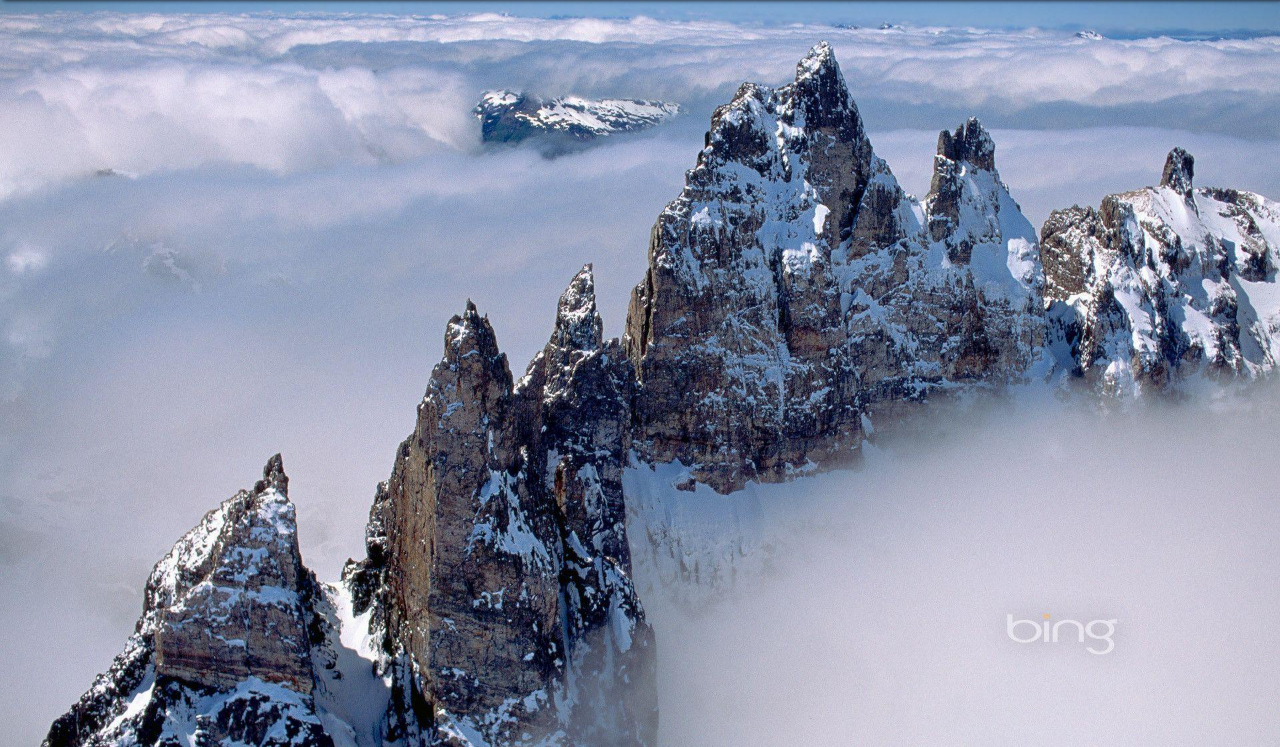
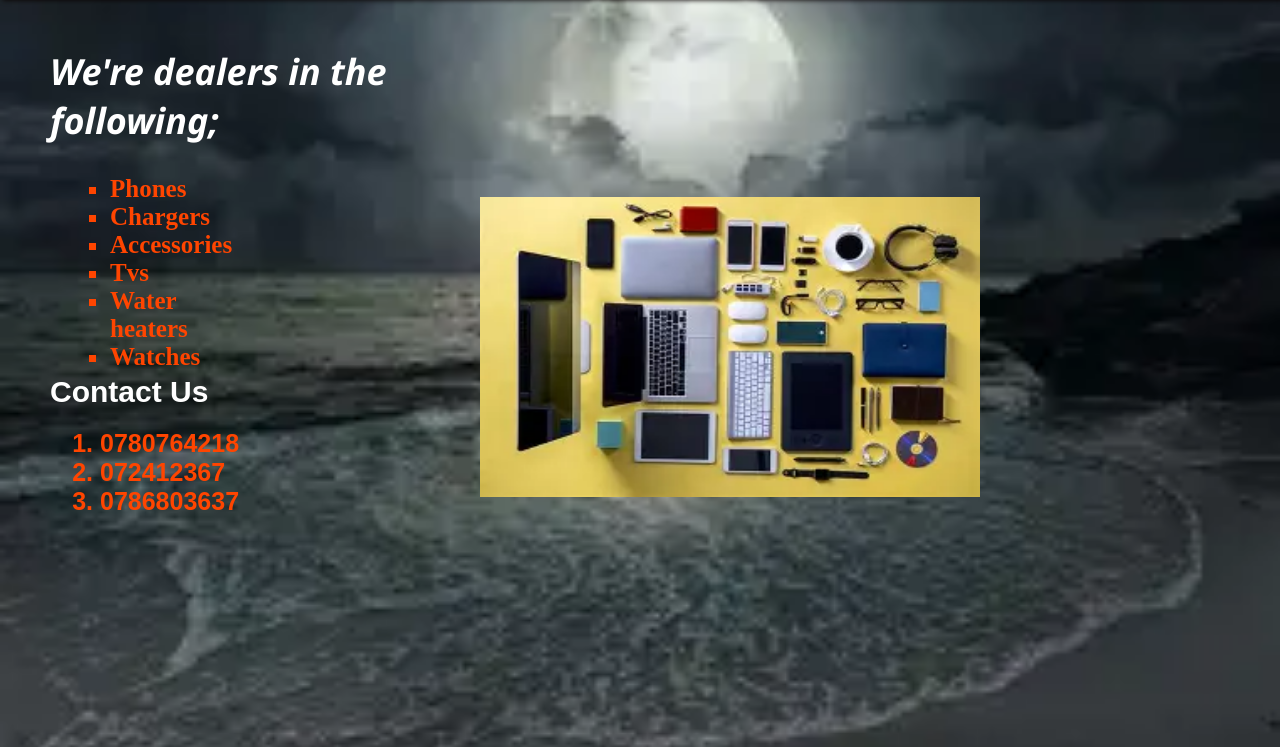
Before and after one commit to sheba-autumn/css-responsive, a plain HTML site: page index.html in a window 1280 px wide. Shown: the part 53-800 px from the top of the page. Drawn offline with Linux system fonts and the light colour scheme.

Commit message:
index.html

```diff
--- a/index.html
+++ b/index.html
@@ -1,15 +1,21 @@
 <!DOCTYPE html>
 <html lang="en">
+
 <head>
     <meta charset="UTF-8">
     <meta name="viewport" content="width=device-width, initial-scale=1.0">
     <title>Responsive</title>
     <link rel="stylesheet" href="style.css">
 </head>
+
 <body>
     <nav>
-         <ul class="sidebar">
-            <li onclick=hidesidebar()><a href="#"><svg xmlns="http://www.w3.org/2000/svg" height="24px" viewBox="0 -960 960 960" width="24px" fill="#1f1f1f"><path d="m256-200-56-56 224-224-224-224 56-56 224 224 224-224 56 56-224 224 224 224-56 56-224-224-224 224Z"/></svg></a></li>
+        <ul class="sidebar">
+            <li onclick=hidesidebar()><a href="#"><svg xmlns="http://www.w3.org/2000/svg" height="24px"
+                        viewBox="0 -960 960 960" width="24px" fill="#1f1f1f">
+                        <path
+                            d="m256-200-56-56 224-224-224-224 56-56 224 224 224-224 56 56-224 224 224 224-56 56-224-224-224 224Z" />
+                    </svg></a></li>
             <li><a href="#">Blog</a></li>
             <li><a href="#">Product</a></li>
             <li><a href="#">About</a></li>
@@ -17,24 +23,48 @@
             <li><a href="#">Login</a></li>
         </ul>
         <ul class="bar">
-           <li><a href="#">LENA'S GADGETS</a></li>
+            <li><a href="#">LENA'S GADGETS</a></li>
             <li class="hide0nMobile"><a href="#">Blog</a></li>
             <li class="hide0nMobile"><a href="#">Product</a></li>
             <li class="hide0nMobile"><a href="#">About</a></li>
             <li class="hide0nMobile"><a href="#">Forum</a></li>
             <li class="hide0nMobile"><a href="#">Login</a></li>
-            <li onclick=showsidebar()><a href="#"><svg xmlns="http://www.w3.org/2000/svg" height="24px" viewBox="0 -960 960 960" width="24px" fill="#1f1f1f"><path d="M120-240v-80h720v80H120Zm0-200v-80h720v80H120Zm0-200v-80h720v80H120Z"/></svg></a></li>
+            <li onclick=showsidebar()><a href="#"><svg xmlns="http://www.w3.org/2000/svg" height="24px"
+                        viewBox="0 -960 960 960" width="24px" fill="#1f1f1f">
+                        <path d="M120-240v-80h720v80H120Zm0-200v-80h720v80H120Zm0-200v-80h720v80H120Z" />
+                    </svg></a></li>
         </ul>
     </nav>
     <script>
-        function showsidebar(){
+        function showsidebar() {
             const sidebar = document.querySelector('.sidebar')
             sidebar.style.display = 'flex'
         }
-        function hidesidebar(){
+        function hidesidebar() {
             const sidebar = document.querySelector('.sidebar')
             sidebar.style.display = 'none'
         }
     </script>
+    <img src="/electronic.webp" alt="image" class="img">
+    <div class="menu">
+        <h1 class="heading">We're dealers in the following;</h1>
+        <ul class="list">
+            <li>Phones</li>
+            <li>Chargers</li>
+            <li>Accessories</li>
+            <li>Tvs</li>
+            <li>Water heaters</li>
+            <li>Watches</li>
+        </ul>
+    </div>
+    <div class="contact">
+        <h2>Contact Us</h2>
+        <ol class="numbers">
+            <li>0780764218</li>
+            <li>072412367</li>
+            <li>0786803637</li>
+        </ol>
+    </div>
 </body>
+
 </html>
--- a/style.css
+++ b/style.css
@@ -4,7 +4,7 @@
 }
 body{
     min-height: 100vh;
-    background-image: url(bing1.jpg);
+    background-image: url(ocean.webp);
     background-size: cover;
     background-repeat: no-repeat;
     background-position: center;
@@ -66,3 +66,54 @@ nav li:first-child{
 @media(max-with: 400px){
     width: 100%;
 }
+.menu{
+    margin-top: 50px;
+    margin-bottom: 40px;
+    margin-left: 50px;
+    font-size: 18px;
+    font-weight: bold;
+    font-style: italic;
+    color: white;
+}
+.list{
+    list-style-type: square;
+    font-size: 25px;
+    color: orangered;
+    font-style: normal;
+    margin-left: 60px;
+    padding-top: 30px;
+    font-family: 'Times New Roman';
+    width: 100px;
+    height: 50px;
+}
+.list :hover{
+    color: white;
+}
+.menu :hover{
+    color: orangered;
+}
+.contact{
+    margin-top: 150px;
+    margin-left: 50px;
+    font-size: 20px;
+    color: white;
+    font-family: sans-serif;
+}
+.numbers{
+    color: orangered;
+    margin-left: 50px;
+    padding-top: 20px;
+    font-family: Arial;
+    font-size: 25px;
+    font-weight: 700;
+}
+.numbers :hover{
+    color: orangered;
+}
+.img{
+    float: right;
+    margin-right: 300px;
+    margin-top: 200px;
+    width: 500px;
+    height: 300px;
+}
```
Also changed, not shown: bing1.jpg (deleted), bing2.webp (deleted), electronic.webp (added), ocean.webp (added).
